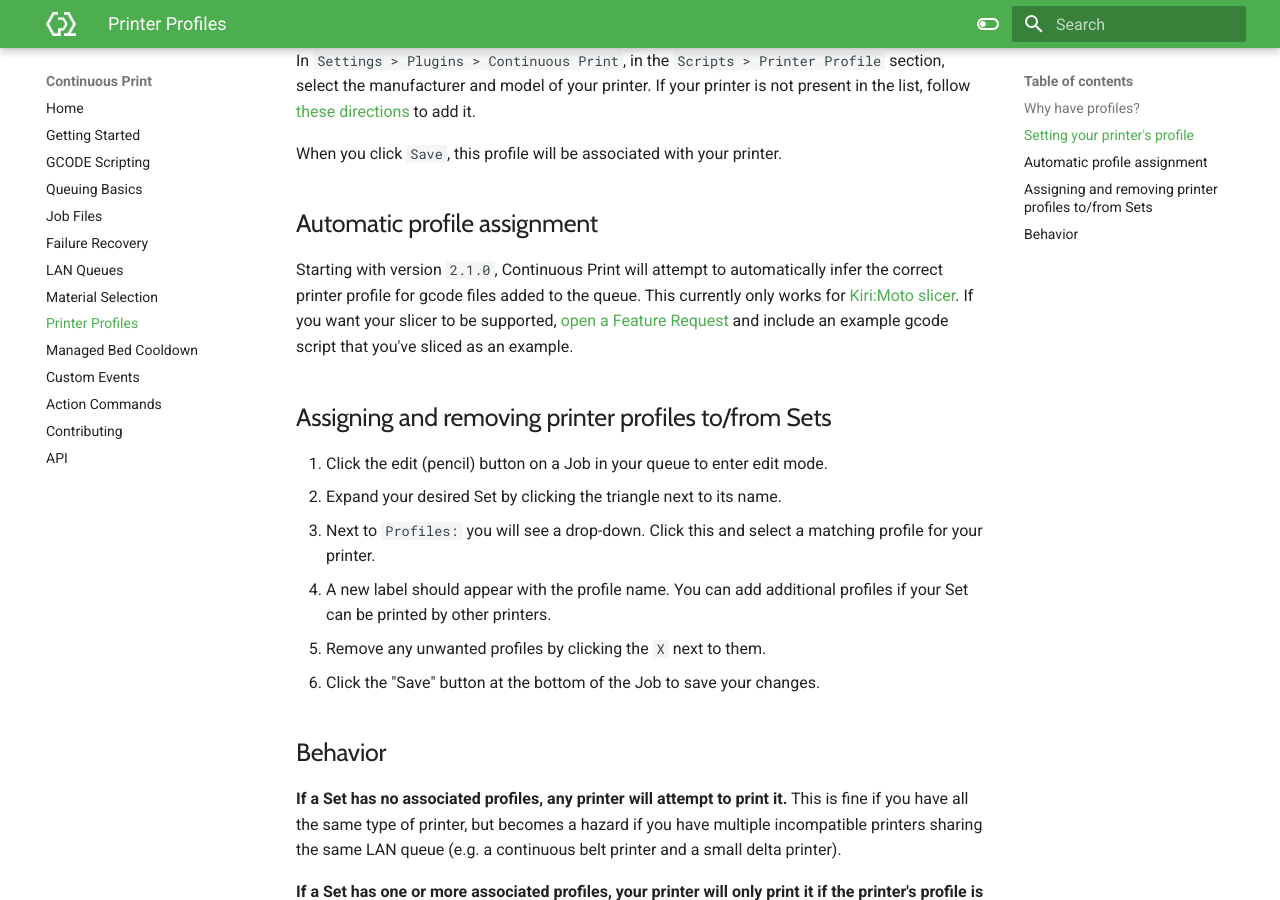
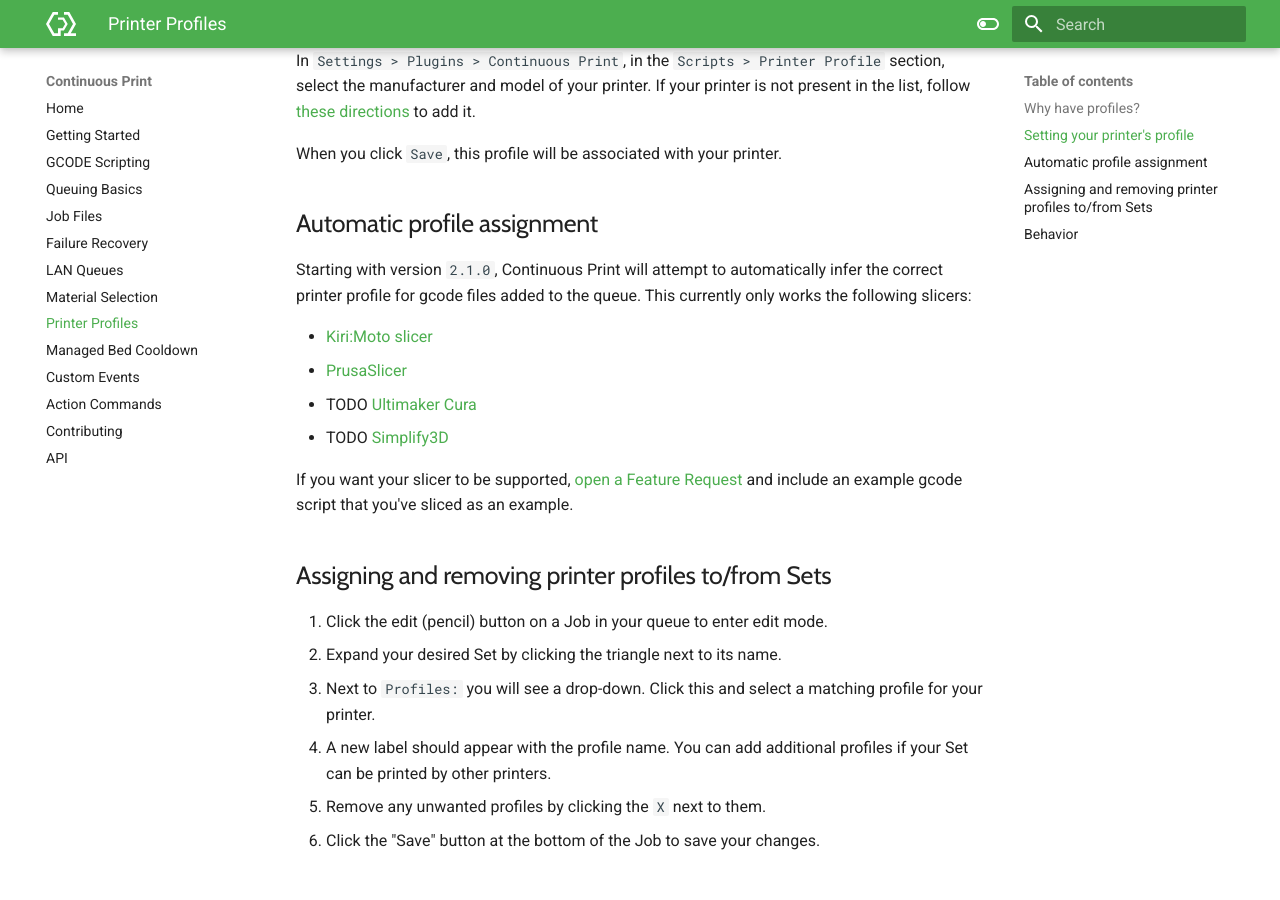
Before and after one commit to smartin015/continuousprint, an MkDocs documentation site: the page built from docs/printer-profiles.md, in a window 1280 px wide and 900 px high, scrolled down 509 px. Built offline with MkDocs 1.6.1 and Material for MkDocs 9.7.7, drawn with Linux system fonts in a browser that asks for light colours.

Commit message:
Update doc

```diff
--- a/docs/printer-profiles.md
+++ b/docs/printer-profiles.md
@@ -16,7 +16,14 @@
 
 ## Automatic profile assignment
 
-Starting with version `2.1.0`, Continuous Print will attempt to automatically infer the correct printer profile for gcode files added to the queue. This currently only works for [Kiri:Moto slicer](https://grid.space/kiri/). If you want your slicer to be supported, [open a Feature Request](https://github.com/smartin015/continuousprint/issues/new?assignees=&labels=&template=feature_request.md) and include an example gcode script that you've sliced as an example.
+Starting with version `2.1.0`, Continuous Print will attempt to automatically infer the correct printer profile for gcode files added to the queue. This currently only works the following slicers:
+
+* [Kiri:Moto slicer](https://grid.space/kiri/)
+* [PrusaSlicer](https://www.prusa3d.com/page/prusaslicer_424/)
+* TODO [Ultimaker Cura](https://ultimaker.com/software/ultimaker-cura)
+* TODO [Simplify3D](https://www.simplify3d.com/)
+
+If you want your slicer to be supported, [open a Feature Request](https://github.com/smartin015/continuousprint/issues/new?assignees=&labels=&template=feature_request.md) and include an example gcode script that you've sliced as an example.
 
 ## Assigning and removing printer profiles to/from Sets
 
```
